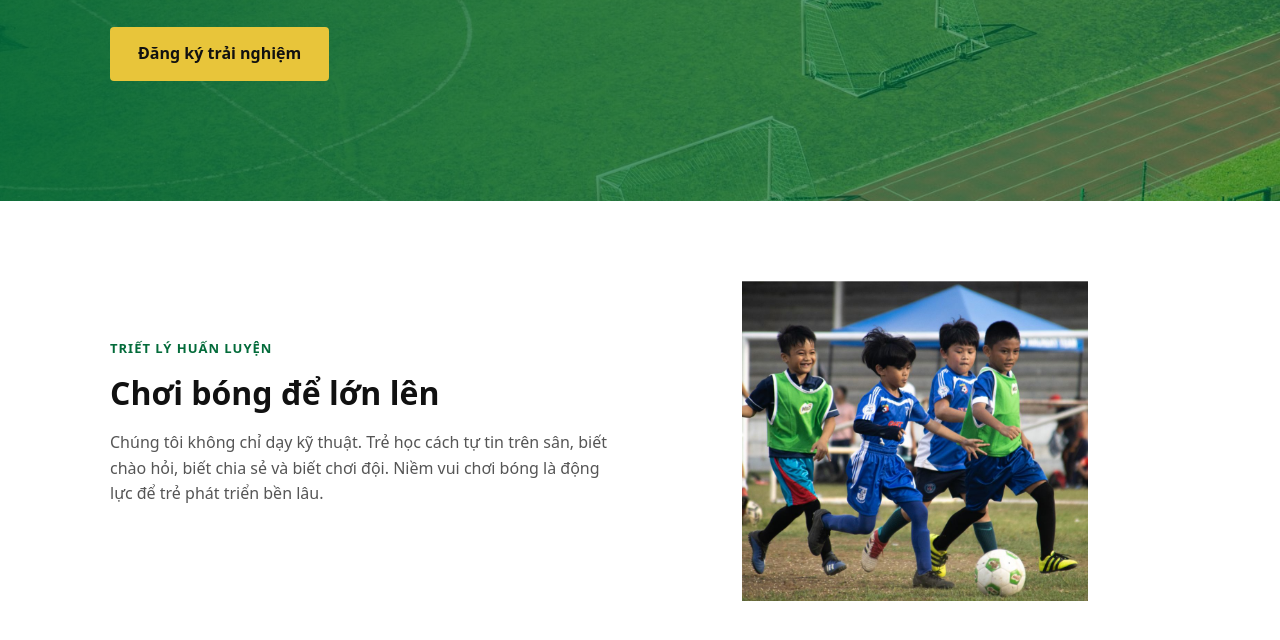
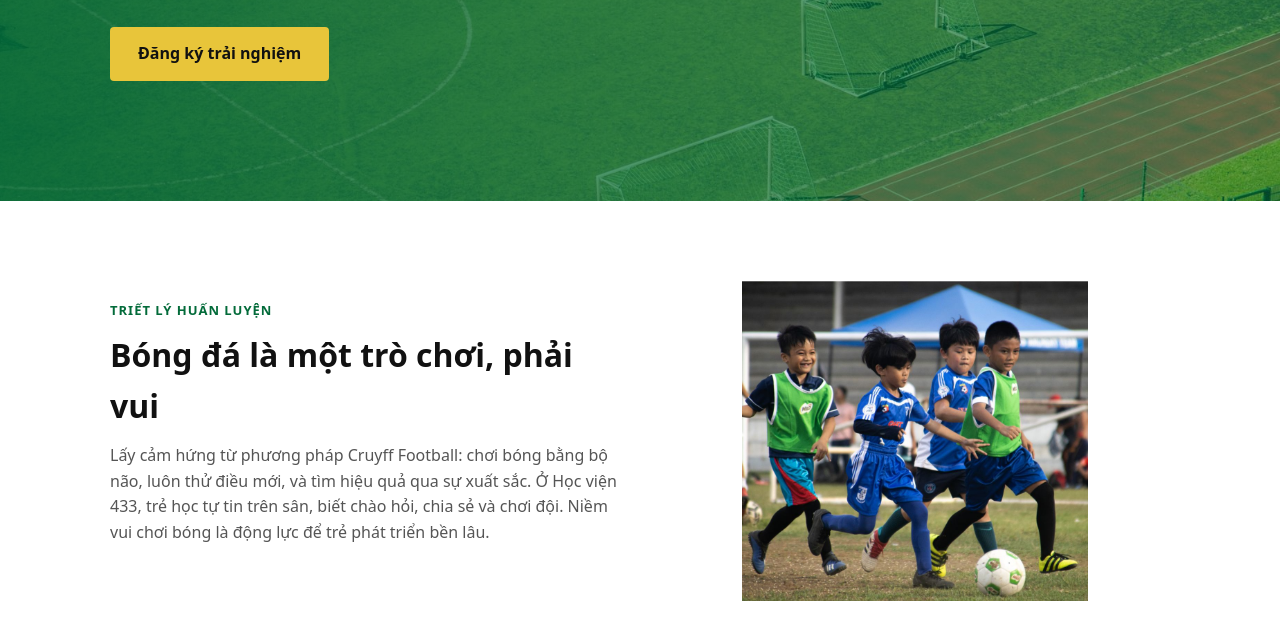
Before and after one commit to mlh212/hocvien433.com, a plain HTML site: page index.html in a window 1280 px wide. Shown: the part 384-1024 px from the top of the page. Drawn offline with Linux system fonts and the light colour scheme.

Commit message:
Add files via upload

```diff
--- a/index.html
+++ b/index.html
@@ -85,8 +85,8 @@ footer img{height:56px;width:auto}
   <div class="wrap split">
     <div>
       <div class="kicker">Triết lý huấn luyện</div>
-      <h2>Chơi bóng để lớn lên</h2>
-      <p class="sub">Chúng tôi không chỉ dạy kỹ thuật. Trẻ học cách tự tin trên sân, biết chào hỏi, biết chia sẻ và biết chơi đội. Niềm vui chơi bóng là động lực để trẻ phát triển bền lâu.</p>
+      <h2>Bóng đá là một trò chơi, phải vui</h2>
+      <p class="sub">Lấy cảm hứng từ phương pháp Cruyff Football: chơi bóng bằng bộ não, luôn thử điều mới, và tìm hiệu quả qua sự xuất sắc. Ở Học viện 433, trẻ học tự tin trên sân, biết chào hỏi, chia sẻ và chơi đội. Niềm vui chơi bóng là động lực để trẻ phát triển bền lâu.</p>
     </div>
     <div class="photo" style="background-image:url('triet.jpg')"></div>
   </div>
```
